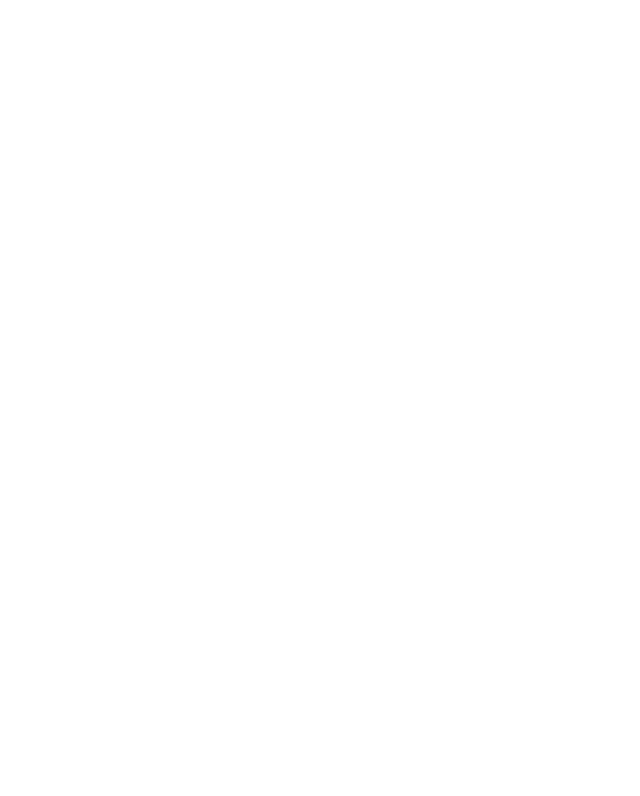
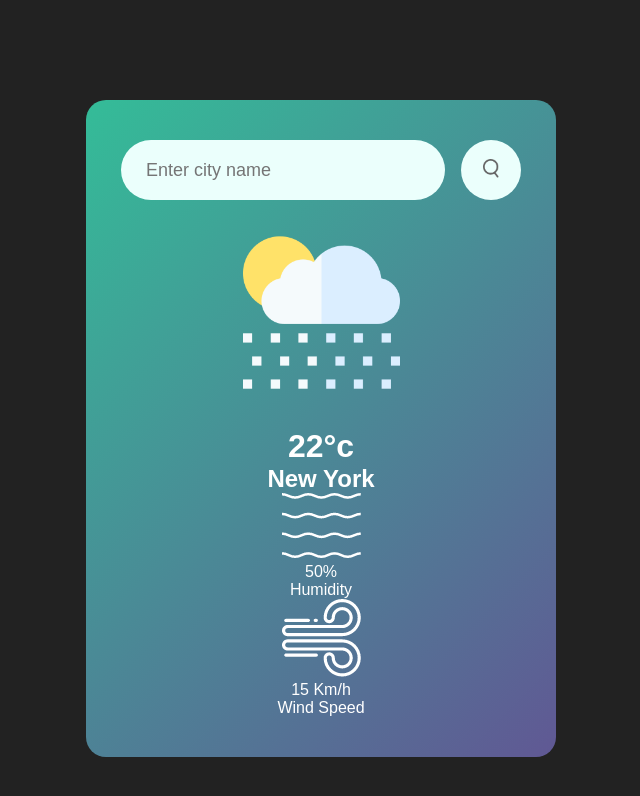
Before and after one commit to meghalakhwan/Weather-App, a plain HTML site: page index.html in a window 1280 px wide. Shown: the whole page, without its empty margins (319-959 px from the left). Drawn offline with Linux system fonts and the light colour scheme.

Commit message:
first commit

```diff
--- a/index.html
+++ b/index.html
@@ -3,9 +3,37 @@
 <head>
     <meta charset="UTF-8">
     <meta name="viewport" content="width=device-width, initial-scale=1.0">
-    <title>Document</title>
+    <title>Weather App</title>
+    <link rel="stylesheet" href="style.css">
 </head>
 <body>
 
+    <div class="card">
+        <div class="search">
+            <input type="text" placeholder="Enter city name" spellcheck="false">
+            <button><img src="images/search.png"></button>
+        </div>
+        <div class="weather">
+            <img src="images/rain.png" class="weather-icon">
+            <h1 class="temp">22°c</h1>
+            <h2 class="city">New York</h2>
+            <div class="details">
+                <div class="col">
+                    <img src="images/humidity.png">
+                    <div>
+                        <p class="humidity">50%</p>
+                        <p>Humidity</p>
+                    </div>
+                </div>
+            </div>
+                <div class="col">
+                    <img src="images/wind.png">
+                    <div>
+                        <p class="wind">15 Km/h</p>
+                        <p>Wind Speed</p>
+                    </div>
+                </div>
+        </div>
+    </div>
 </body>
 </html>
--- a/style.css
+++ b/style.css
@@ -0,0 +1,56 @@
+*{
+    margin: 0;
+    padding: 0;
+    font-family: 'Poppins' , sans-serif;
+    box-sizing: border-box;
+}
+
+body{
+    background: #222;
+}
+
+.card{
+    width: 90%;
+    max-width: 470px;
+    background: linear-gradient(135deg, #34bc98, #605894);
+    color: #fff;
+    margin: 100px auto 0;
+    border-radius: 20px;
+    padding: 40px 35px;
+    text-align: center;
+}
+
+.search{
+    width: 100%;
+    display: flex;
+    align-items: center;
+    justify-content: space-between;
+}
+
+.search input{
+    border: 0;
+    outline: 0;
+    background: #ebfffc;
+    color: #555;
+    padding: 10px 25px;
+    height: 60px;
+    border-radius: 30px;
+    flex: 1;
+    margin-right: 16px;
+    font-size: 18px;
+}
+
+.search button{
+    border: 0;
+    outline: 0;
+    background: #ebfffc;
+    border-radius: 50%;
+    width: 60px;
+    height: 60px;
+    cursor: pointer;
+}
+
+.search button img{
+    width: 16px;
+
+}
```
